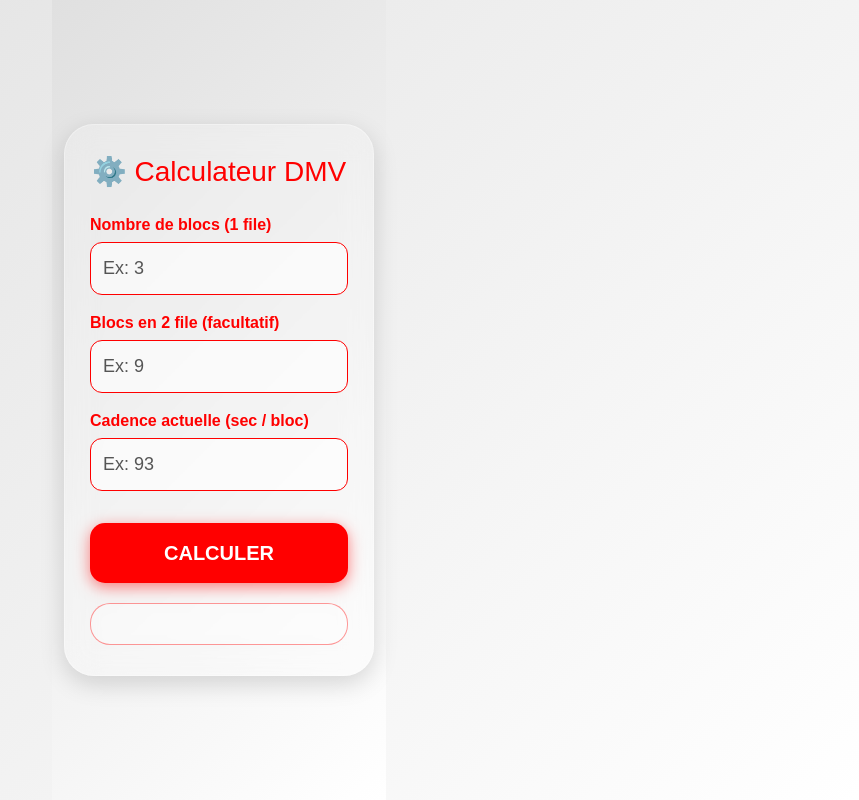
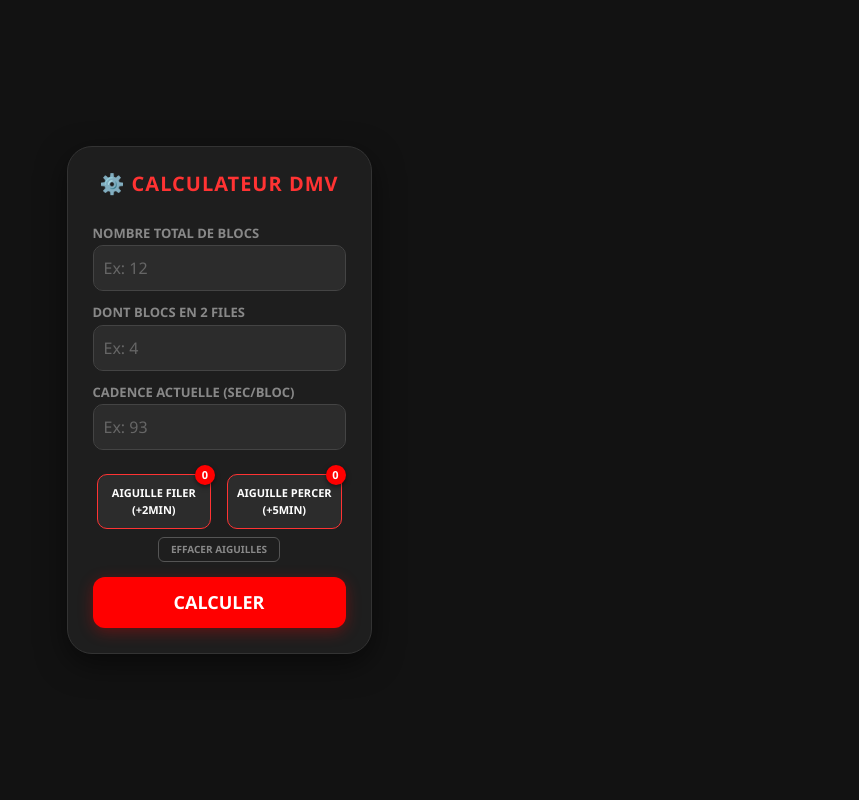
Before and after one commit to PapsKurios/calculatrice, a plain HTML site: page index.html in a window 1280 px wide. Shown: the whole page, without its empty margins (421-1280 px from the left). Drawn offline with nearby package versions, Linux system fonts and the light colour scheme.

Commit message:
Update index.html

```diff
--- a/index.html
+++ b/index.html
@@ -2,132 +2,232 @@
 <html lang="fr">
 <head>
   <meta charset="UTF-8">
-  <title>Calculateur de blocs DMV</title>
+  <title>Calculateur DMV Pro (Dark Mode)</title>
   <meta name="viewport" content="width=device-width, initial-scale=1, viewport-fit=cover">
-
   <link href="https://cdn.jsdelivr.net/npm/bootstrap@5.3.0/dist/css/bootstrap.min.css" rel="stylesheet">
 
   <style>
-    /* Style glass inspiré iPhone */
+    /* NOUVEAU DESIGN DARK PRO */
     html, body {
       height: 100%;
       margin: 0;
-      background: linear-gradient(135deg, #e0e0e0, #ffffff);
-      font-family: 'Arial', sans-serif;
+      background-color: #121212; /* Fond très sombre */
+      font-family: 'Segoe UI', Arial, sans-serif;
       display: flex;
       justify-content: center;
       align-items: center;
+      color: #e0e0e0; /* Texte clair */
     }
 
     .card {
       width: 100%;
-      max-width: 480px;
-      background: rgba(255, 255, 255, 0.2);
-      backdrop-filter: blur(15px);
-      border-radius: 30px;
-      padding: 30px 25px;
-      box-shadow: 0 8px 25px rgba(0,0,0,0.15);
-      border: 1px solid rgba(255, 255, 255, 0.3);
-      color: #1a1a1a;
+      max-width: 400px;
+      background-color: #1e1e1e; /* Fond de la carte légèrement plus clair */
+      border-radius: 25px;
+      padding: 25px;
+      box-shadow: 0 10px 30px rgba(0,0,0,0.5); /* Ombre portée douce */
+      border: 1px solid #333; /* Contour fin */
     }
 
     .form-label {
-      display: block;
-      margin-bottom: 5px;
       font-weight: bold;
-      color: #ff0000;
-      font-size: 16px;
+      color: #888; /* Texte d'étiquette discret */
+      font-size: 13px;
+      margin-bottom: 2px;
+      text-transform: uppercase;
     }
 
     .form-control {
-      background-color: rgba(255,255,255,0.6);
-      border: 1px solid #ff0000;
-      color: #1a1a1a;
-      font-size: 18px;
-      border-radius: 12px;
-      padding: 12px;
+      background-color: #2c2c2c; /* Champs sombres */
+      border: 1px solid #444; /* Bordure discrète */
+      border-radius: 10px;
+      padding: 10px;
+      font-size: 16px;
+      color: #fff; /* Texte de saisie blanc */
+      transition: all 0.2s;
     }
 
     .form-control::placeholder {
-      color: #555;
+      color: #666; /* Placeholder sombre */
     }
 
     .form-control:focus {
-      outline: none;
-      border-color: #cc0000;
-      box-shadow: 0 0 10px rgba(255,0,0,0.4);
-      background-color: rgba(255,255,255,0.8);
+      background-color: #333;
+      border-color: #ff3333; /* Bordure rouge au focus */
+      color: #fff;
+      box-shadow: 0 0 10px rgba(255,51,51,0.3);
     }
 
-    .btn-custom {
+    /* Boutons d'aiguilles techniques */
+    .btn-needle {
+      background-color: #2c2c2c; /* Bouton sombre */
+      border: 1px solid #ff3333; /* Contour rouge vif */
+      color: #fff; /* Texte blanc */
+      border-radius: 10px;
+      padding: 10px 6px;
+      font-size: 11px;
+      font-weight: bold;
+      flex: 1;
+      position: relative;
+      text-transform: uppercase;
+      transition: background-color 0.2s;
+    }
+
+    .btn-needle:active {
+      background-color: #440000; /* Effet de clic rouge sombre */
+    }
+
+    /* Badges de comptage rouges */
+    .btn-needle span {
+      position: absolute;
+      top: -10px;
+      right: -5px;
+      background-color: #ff0000; /* Rouge pur */
+      color: white;
+      border-radius: 50%;
+      width: 20px;
+      height: 20px;
+      display: flex;
+      align-items: center;
+      justify-content: center;
+      font-size: 11px;
+      box-shadow: 0 2px 5px rgba(0,0,0,0.5);
+    }
+
+    /* Bouton de réinitialisation plus intégré */
+    .btn-reset {
+      background-color: transparent;
+      border: 1px solid #555;
+      color: #888;
+      font-size: 10px;
+      border-radius: 6px;
+      padding: 4px 12px;
+      margin-bottom: 15px;
+      text-transform: uppercase;
+      font-weight: bold;
+      transition: all 0.2s;
+    }
+
+    .btn-reset:hover {
+      border-color: #888;
+      color: #fff;
+    }
+
+    /* Gros bouton Calculer */
+    .btn-main {
       width: 100%;
-      background-color: #ff0000;
-      color: #fff;
+      background-color: #ff0000; /* Rouge pur */
+      color: white;
       border: none;
       font-weight: bold;
-      font-size: 20px;
-      padding: 15px;
-      border-radius: 15px;
-      box-shadow: 0 4px 15px rgba(255,0,0,0.5);
-      backdrop-filter: blur(5px);
+      font-size: 18px;
+      padding: 12px;
+      border-radius: 12px;
+      text-transform: uppercase;
+      box-shadow: 0 4px 15px rgba(255,0,0,0.3);
+      transition: all 0.2s;
     }
 
-    .btn-custom:active {
-      transform: scale(0.98);
+    .btn-main:active {
+      background-color: #cc0000;
+      transform: translateY(1px);
     }
 
+    /* Bloc de résultat */
     .result-box {
-      background: rgba(255, 255, 255, 0.25);
+      background-color: #2c2c2c; /* Fond sombre */
       border-radius: 20px;
-      padding: 20px;
+      padding: 15px;
       margin-top: 20px;
-      border: 1px solid rgba(255,0,0,0.4);
+      border: 1px solid #444;
       text-align: center;
-      font-size: 18px;
-      color: #1a1a1a;
-      backdrop-filter: blur(10px);
     }
 
+    /* Grand temps total */
     .big {
-      font-size: 30px;
+      font-size: 32px;
       font-weight: bold;
-      margin-bottom: 10px;
-      color: #ff0000;
+      color: #ff3333; /* Rouge vif pour le résultat */
     }
 
-    .good { color: #00b050; font-weight: bold; }
-    .bad { color: #ff0000; font-weight: bold; }
-    .highlight { color: #ff0000; font-weight: bold; }
+    /* Info de fin et verdict */
+    .highlight {
+      color: #fff; /* Texte blanc pour l'heure de fin */
+      font-weight: bold;
+    }
+
+    /* Verdict coloré (👍/🚫) */
+    .good {
+      color: #00e676; /* Vert vif */
+      font-weight: bold;
+    }
+    .bad {
+      color: #ff3333; /* Rouge vif */
+      font-weight: bold;
+    }
+
+    /* Séparateur pointillé rouge */
+    .result-divider {
+      border-top: 1px dotted #ff3333;
+      padding-top: 10px;
+      margin-top: 10px;
+    }
   </style>
 </head>
 
 <body>
 <div class="container">
   <div class="card">
-    <h3 class="text-center mb-4" style="color:#ff0000;">⚙️ Calculateur DMV</h3>
+    <h5 class="text-center mb-4" style="color:#ff3333; font-weight: 900; letter-spacing: 1px;">⚙️ CALCULATEUR DMV</h5>
 
-    <div class="mb-3">
-      <label for="blocks" class="form-label">Nombre de blocs (1 file)</label>
-      <input id="blocks" type="number" class="form-control" placeholder="Ex: 3">
+    <div class="mb-2">
+      <label class="form-label">Nombre TOTAL de blocs</label>
+      <input id="totalBlocks" type="number" class="form-control" placeholder="Ex: 12">
     </div>
 
-    <div class="mb-3">
-      <label for="blocksTwoFiles" class="form-label">Blocs en 2 file (facultatif)</label>
-      <input id="blocksTwoFiles" type="number" class="form-control" placeholder="Ex: 9">
+    <div class="mb-2">
+      <label class="form-label">Dont blocs en 2 files</label>
+      <input id="blocksTwoFiles" type="number" class="form-control" placeholder="Ex: 4">
     </div>
 
-    <div class="mb-3">
-      <label for="cadence" class="form-label">Cadence actuelle (sec / bloc)</label>
+    <div class="mb-4">
+      <label class="form-label">Cadence actuelle (sec/bloc)</label>
       <input id="cadence" type="number" class="form-control" placeholder="Ex: 93">
     </div>
 
-    <button class="btn btn-custom mt-3" onclick="calculer()">CALCULER</button>
+    <div class="d-flex gap-3 mb-2 px-1">
+      <button class="btn-needle" onclick="addNeedle('filer')">Aiguille FILER<br>(+2min) <span id="countFiler">0</span></button>
+      <button class="btn-needle" onclick="addNeedle('percer')">Aiguille PERCER<br>(+5min) <span id="countPercer">0</span></button>
+    </div>
 
-    <div id="resultat" class="result-box"></div>
+    <div class="text-center">
+      <button class="btn btn-reset" onclick="resetNeedles()">Effacer aiguilles</button>
+    </div>
+
+    <button class="btn-main" onclick="calculer()">CALCULER</button>
+
+    <div id="resultat" class="result-box" style="display:none;"></div>
   </div>
 </div>
 
 <script>
+  //---------------------------------------------------------
+  // CODE JAVASCRIPT ORIGINAL - NON MODIFIÉ
+  //---------------------------------------------------------
+  let needles = { filer: 0, percer: 0 };
+
+  function addNeedle(type) {
+    needles[type]++;
+    document.getElementById('count' + type.charAt(0).toUpperCase() + type.slice(1)).innerText = needles[type];
+  }
+
+  function resetNeedles() {
+    needles = { filer: 0, percer: 0 };
+    document.getElementById('countFiler').innerText = "0";
+    document.getElementById('countPercer').innerText = "0";
+    document.getElementById("resultat").style.display = "none";
+  }
+
   function formatTemps(seconds) {
     let h = Math.floor(seconds / 3600);
     let m = Math.floor((seconds % 3600) / 60);
@@ -146,54 +246,55 @@ function getFinPoste(now) {
   }
 
   function calculer() {
-  let blocks = Number(document.getElementById("blocks").value) || 0;
+    let total = Number(document.getElementById("totalBlocks").value) || 0;
     let blocksTwo = Number(document.getElementById("blocksTwoFiles").value) || 0;
     let cadence = Number(document.getElementById("cadence").value);
+
     if (!cadence || cadence <= 0) return;
 
-  // Calcul du nombre de "pas" (temps moteur)
-  let extraSingle = blocksTwo % 2;
-  let doublePas = Math.floor(blocksTwo / 2);
-  let pasTotal = blocks + extraSingle + doublePas;
+    let blocsSolo = total - blocksTwo;
+    let pasDouble = Math.ceil(blocksTwo / 2);
+    let pasTotal = blocsSolo + pasDouble;
 
-  let totalSeconds = pasTotal * cadence;
+    let tempsBlocs = pasTotal * cadence;
+    let tempsAiguilles = (needles.filer * 120) + (needles.percer * 300);
+    let totalSeconds = tempsBlocs + tempsAiguilles;
 
     let now = new Date();
     let fin = new Date(now.getTime() + totalSeconds * 1000);
     let finPoste = getFinPoste(now);
-  let objectif = new Date(finPoste.getTime() - 10*60*1000); // 10 min avant fin poste
-
-  // Temps restant jusqu'à l'objectif (en secondes)
+    let objectif = new Date(finPoste.getTime() - 10*60*1000);
     let restantSec = (objectif - now) / 1000;
 
-  // 1. Calcul de la cadence cible pour le nombre de blocs actuel
-  let cadenceCible = restantSec > 0 ? restantSec / pasTotal : 0;
-
-  // 2. Calcul du nombre de pas maximum avec la cadence actuelle
-  let pasMaxPossible = restantSec > 0 ? Math.floor(restantSec / cadence) : 0;
+    let cadenceCible = restantSec > 0 ? (restantSec - tempsAiguilles) / pasTotal : 0;
+    let pasMaxPossible = restantSec > 0 ? Math.floor((restantSec - tempsAiguilles) / cadence) : 0;
 
     let isSlow = cadence > cadenceCible;
 
-  document.getElementById("resultat").innerHTML = `
+    let resDiv = document.getElementById("resultat");
+    resDiv.style.display = "block";
+    // AJUSTEMENT DES CLASSES HTML POUR LE NOUVEAU DESIGN
+    resDiv.innerHTML = `
       <div class="big">${formatTemps(totalSeconds)}</div>
-    <div>Fin actuelle : <span class="highlight">${fin.toLocaleTimeString([], {hour: '2-digit', minute:'2-digit'})}</span></div>
+      <div style="font-size:12px; color:#aaa; margin-bottom:8px;">Aiguilles : +${formatTemps(tempsAiguilles)}</div>
 
-    <div style="margin: 10px 0; border-top: 1px solid rgba(255,0,0,0.2); padding-top:10px;">
-      Capacité max à cette cadence : <br>
-      <span class="highlight" style="font-size:22px;">${pasMaxPossible} blocs</span>
+      <div class="result-divider">
+          Fin : <span class="highlight">${fin.toLocaleTimeString([], {hour:'2-digit', minute:'2-digit'})}</span>
       </div>
 
-    <div style="font-size:16px; opacity: 0.9;">
-      Cadence cible pour finir à temps : <br>
-      <span class="highlight">${cadenceCible > 0 ? cadenceCible.toFixed(2) : "---"} sec/bloc</span>
+      <div class="my-2" style="font-size:14px; color:#aaa;">
+          Capacité max : <span class="highlight" style="font-size:18px;">${pasMaxPossible} blocs</span>
+      </div>
+
+      <div style="font-size:13px; color:#aaa;">
+          Cadence cible : <span class="highlight">${cadenceCible > 0 ? cadenceCible.toFixed(2) : "---"} s/b</span>
       </div>
 
       <div class="mt-2 ${isSlow?'bad':'good'}">
-      ${isSlow ? '🚫 Trop lent pour finir à temps' : '👍 Cadence OK'}
+        ${isSlow ? '🚫 Trop lent' : '👍 À l’heure'}
       </div>
     `;
   }
 </script>
-
 </body>
 </html>
```
Lines whose indentation alone changed are shown as unchanged.
